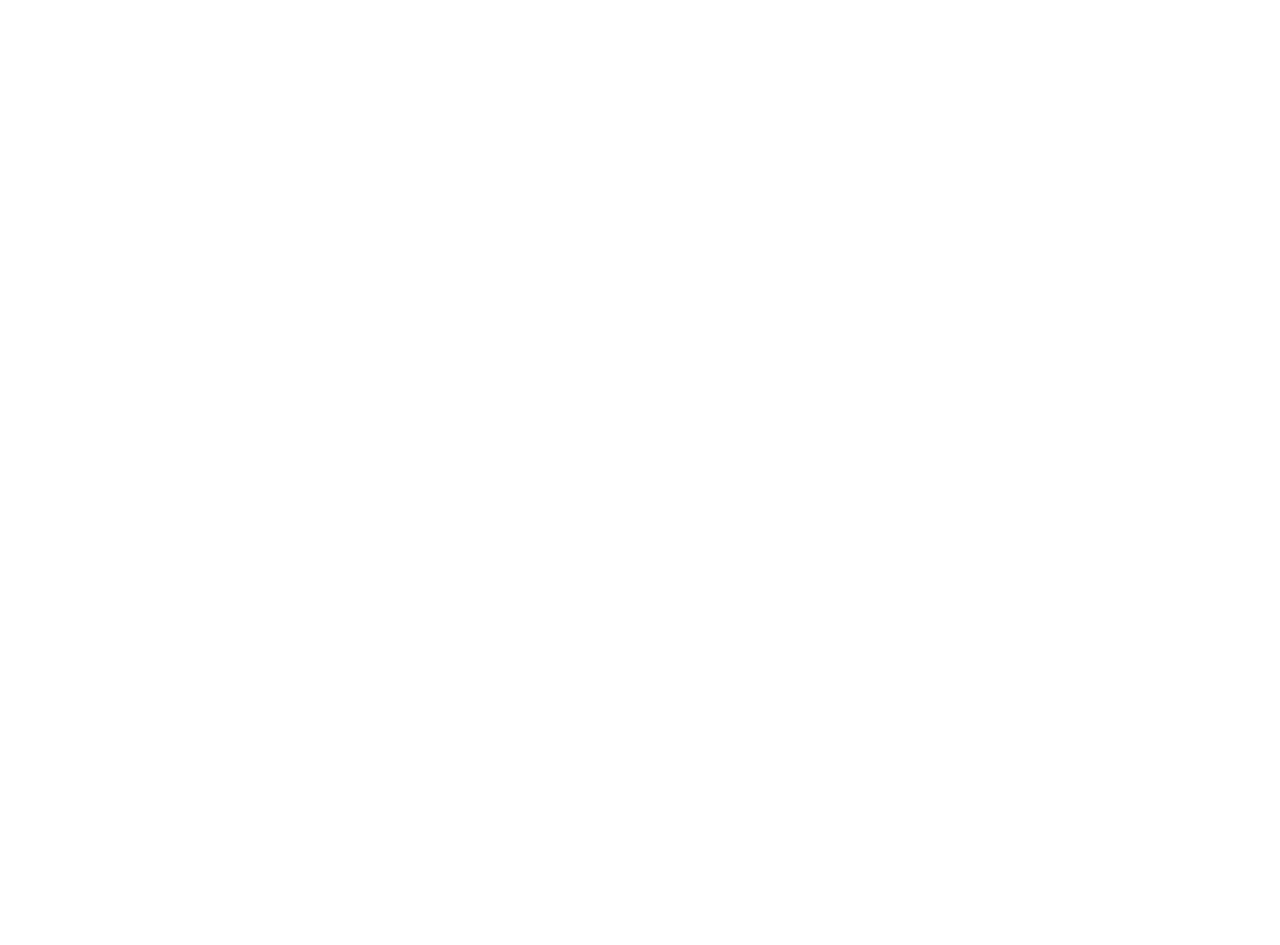
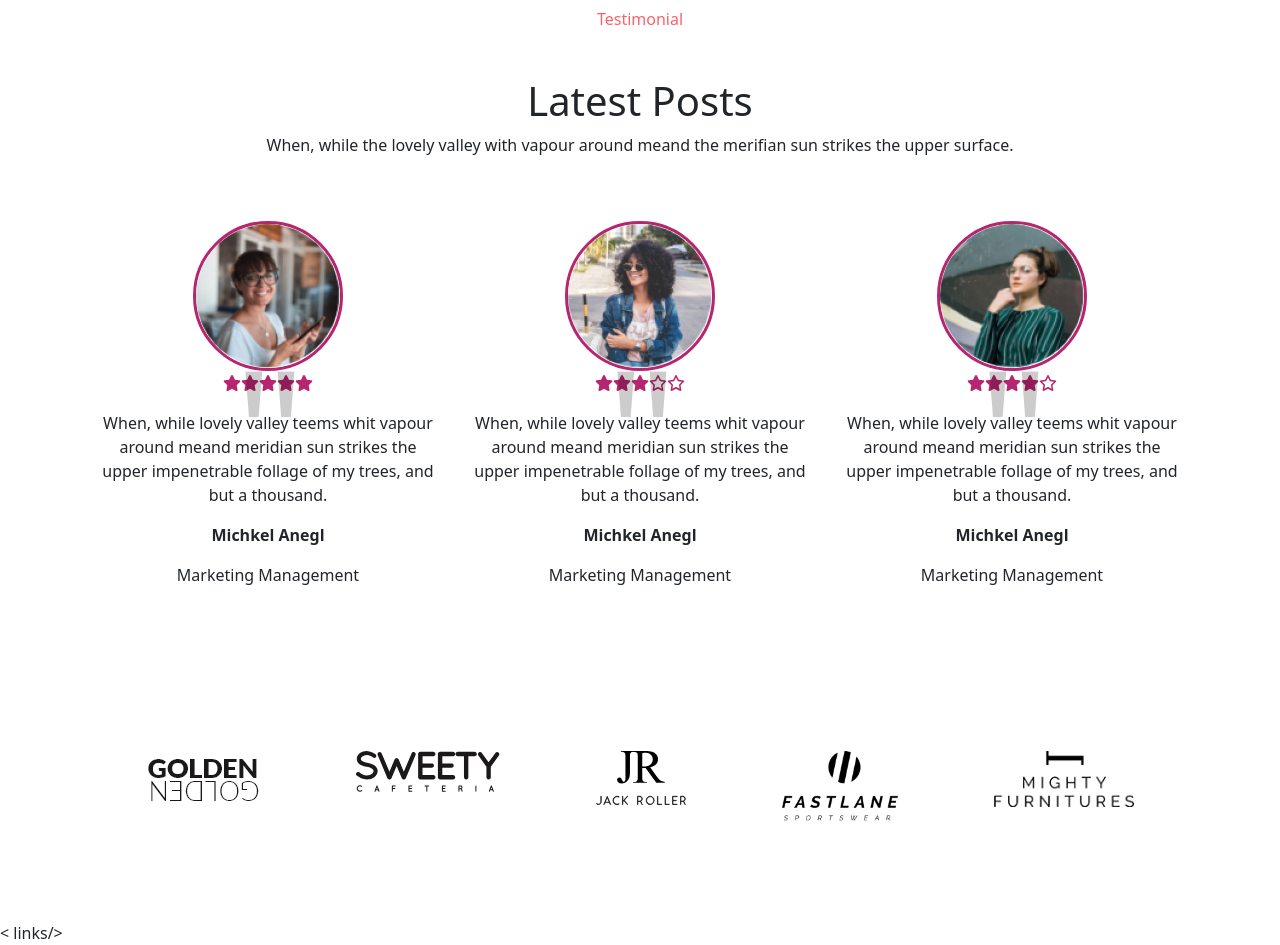
Before and after one commit to VincenzoDePetris/proj-html-vuejs, a Vue app: page / in a window 1280 px wide. Shown: the part 4860-5805 px from the top of the page. Before the commit the page ends 4822 px from the top, so only its background shows below. Built offline with nearby package versions, Linux system fonts and the light colour scheme.

Commit message:
add: review section and sponsor

```diff
--- a/src/components/AppFooter.vue
+++ b/src/components/AppFooter.vue
@@ -1,7 +1,17 @@
 <script>
-export default {};
+import subscribe from "./footerComponents/subscribe.vue";
+import links from "./footerComponents/links.vue";
+
+export default {
+  components: {
+    subscribe,
+    links,
+  },
+};
 </script>
-
-<template></template>
+<template>
+  <subscribe />
+  < links/>
+</template>
 
 <style lang="scss" scoped></style>
--- a/src/components/AppMain.vue
+++ b/src/components/AppMain.vue
@@ -44,6 +44,7 @@
   <Pricing @orderNow="clickedOrder" />
   <LatestPost @ReadMore="readMore" />
   <PeopleReview />
+  <Sponsor />
 </template>
 
 <style lang="scss" scoped></style>
--- /dev/null
+++ b/src/components/footerComponents/links.vue
@@ -0,0 +1,14 @@
+<script>
+import { store } from "../../data/store";
+export default {
+  data() {
+    return {
+      store,
+    };
+  },
+};
+</script>
+
+<template></template>
+
+<style lang="scss" scoped></style>
--- /dev/null
+++ b/src/components/footerComponents/subscribe.vue
@@ -0,0 +1,14 @@
+<script>
+import { store } from "../../data/store";
+export default {
+  data() {
+    return {
+      store,
+    };
+  },
+};
+</script>
+
+<template></template>
+
+<style lang="scss" scoped></style>
--- a/src/components/mainComponents/PeopleReview.vue
+++ b/src/components/mainComponents/PeopleReview.vue
@@ -6,9 +6,61 @@
       store,
     };
   },
+  methods: {
+    star(n, star) {
+      return n <= star ? "fa-solid fa-star" : "fa-regular fa-star";
+    },
+  },
 };
 </script>
 
-<template></template>
+<template>
+  <div class="container">
+    <h6 class="my-5 orange">{{ store.peopleReviw.miniTitle }}</h6>
+    <h1><span>Latest</span> Posts</h1>
+    <p>{{ store.peopleReviw.text }}</p>
+    <div class="d-flex">
+      <div v-for="review in store.peopleReviw.reviews" class="mx-3 my-5 review">
+        <img :src="review.img" alt="" />
+        <div>
+          <p class="star">
+            <font-awesome-icon :icon="star(n, review.star)" v-for="n in 5" />
+          </p>
+        </div>
+        <div class="superscripts">"</div>
+        <div>
+          <p>{{ review.text }}</p>
+          <p>
+            <b>{{ review.name }}</b>
+          </p>
+          <p>{{ review.role }}</p>
+        </div>
+      </div>
+    </div>
+  </div>
+</template>
 
-<style lang="scss" scoped></style>
+<style lang="scss" scoped>
+.container {
+  text-align: center;
+  img {
+    width: 150px;
+    border: solid 3px rgb(182, 37, 111);
+    border-radius: 50%;
+  }
+  .star {
+    color: rgb(182, 37, 111);
+  }
+
+  .review {
+    position: relative;
+    .superscripts {
+      font-size: 11rem;
+      top: 20%;
+      left: 40%;
+      color: rgba(0, 0, 0, 0.2);
+      position: absolute;
+    }
+  }
+}
+</style>
--- a/src/components/mainComponents/Sponsor.vue
+++ b/src/components/mainComponents/Sponsor.vue
@@ -1,7 +1,25 @@
 <script>
-export default {};
+import { store } from "../../data/store";
+export default {
+  data() {
+    return {
+      store,
+    };
+  },
+};
 </script>
 
-<template></template>
+<template>
+  <div class="container d-flex justify-content-center">
+    <div v-for="image in store.sponsor.images" class="mx-5">
+      <a href=""><img :src="image.img" alt="" /></a>
+    </div>
+  </div>
+</template>
 
-<style lang="scss" scoped></style>
+<style lang="scss" scoped>
+.container {
+  margin-top: 100px;
+  margin-bottom: 100px;
+}
+</style>
--- a/src/data/store.js
+++ b/src/data/store.js
@@ -131,7 +131,7 @@
     reviews: [
       {
         img: "img/review/fabio-spinelli-695744-unsplash-1024x1024.png",
-        star: "3",
+        star: "5",
         text: "When, while lovely valley teems whit vapour around meand meridian sun strikes the upper impenetrable follage of my trees, and but a thousand.",
         name: "Michkel Anegl",
         role: "Marketing Management",
@@ -145,11 +145,36 @@
       },
       {
         img: "img/review/szabo-viktor-1266895-unsplash-1024x1024.png",
-        star: "3",
+        star: "4",
         text: "When, while lovely valley teems whit vapour around meand meridian sun strikes the upper impenetrable follage of my trees, and but a thousand.",
         name: "Michkel Anegl",
         role: "Marketing Management",
       },
     ],
   },
+
+  sponsor: {
+    images: [
+      {
+        img: "/img/sponsor/client-1-1.png",
+        name: "",
+      },
+      {
+        img: "/img/sponsor/clienty-2.png",
+        name: "",
+      },
+      {
+        img: "/img/sponsor/clienty-3.png",
+        name: "",
+      },
+      {
+        img: "/img/sponsor/clienty-4.png",
+        name: "",
+      },
+      {
+        img: "/img/sponsor/client-5.png",
+        name: "",
+      },
+    ],
+  },
 });
--- a/src/main.js
+++ b/src/main.js
@@ -3,8 +3,14 @@
 
 /* import fontawesome */
 import { library } from "@fortawesome/fontawesome-svg-core";
+
 import { FontAwesomeIcon } from "@fortawesome/vue-fontawesome";
-import { faUserSecret } from "@fortawesome/free-solid-svg-icons";
-library.add(faUserSecret);
 
-createApp(App).component("font-awesome-icon", FontAwesomeIcon).mount("#app");
+import { faStar as faStarFilled } from "@fortawesome/free-solid-svg-icons";
+import { faStar as faStarEmpty } from "@fortawesome/free-regular-svg-icons";
+
+library.add(faStarEmpty, faStarFilled);
+
+const app = createApp(App);
+app.component("font-awesome-icon", FontAwesomeIcon);
+app.mount("#app");
```
